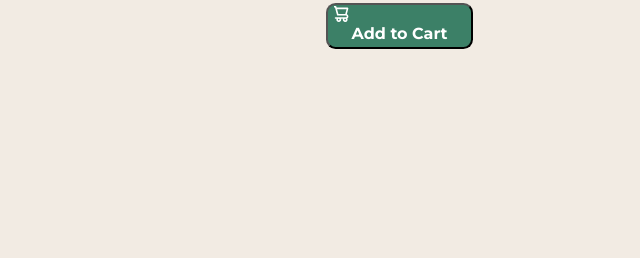
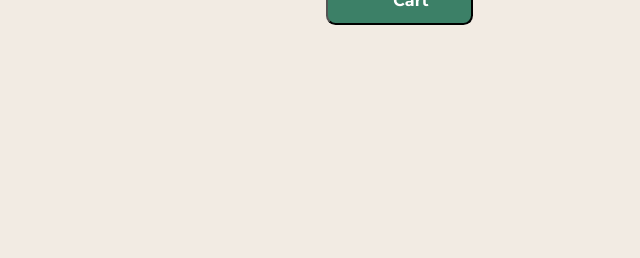
Before and after one commit to Cjenae7/Project5-Product-Preview, a plain HTML site: page index.html in a window 1280 px wide. Shown: the part 742-1000 px from the top of the page, without its empty margins (319-959 px from the left). After the commit the page ends 950 px from the top, so only its background shows below. Drawn offline with Linux system fonts and the light colour scheme.

Commit message:
edit button tag

```diff
--- a/index.html
+++ b/index.html
@@ -31,11 +31,13 @@
     <main>
       <div class="container">
         <div class="picture">
-          <img
-            class="perfume-image"
-            src="images/image-product-desktop.jpg"
-            alt="Cee Picture"
-          />
+          <picture>
+            <img
+              class="perfume-image"
+              src="images/image-product-desktop.jpg"
+              alt="Cee Picture"
+            />
+          </picture>
         </div>
         <div class="product-text">
           <p class="product-item">Perfume</p>
@@ -49,8 +51,7 @@
             <s class="oldprice">$169.99</s>
           </p>
           <button type="button" class="purchase">
-            <img class="icon-cart" src="images/icon-cart.svg" alt="" /><span
-              class="buy"
+            <img src="images/icon-cart.svg" alt="" /><span class="buy"
               >Add to Cart</span
             >
           </button>
--- a/styles/styles.css
+++ b/styles/styles.css
@@ -103,7 +103,7 @@ body {
 
 .container {
   display: flex;
-  margin: 200px 450px;
+  margin: 150px 450px;
 }
 
 .perfume-image {
@@ -139,6 +139,7 @@ h1 {
   font-weight: 700;
   font-style: normal;
 }
+
 .price {
   margin-bottom: 20px;
 }
@@ -153,6 +154,13 @@ h1 {
   vertical-align: super;
 }
 
+button {
+  display: flex;
+  justify-content: center;
+  align-items: center;
+  gap: 0.5em;
+  padding: 10px 30px;
+}
 .purchase {
   background-color: hsl(158, 36%, 37%);
   color: hsl(0, 0%, 100%);
@@ -161,12 +169,3 @@ h1 {
   border-radius: 0.6rem;
   width: 100%;
 }
-
-.buy {
-  display: block;
-}
-
-.icon-cart {
-  display: flex;
-  vertical-align: text-top;
-}
```
